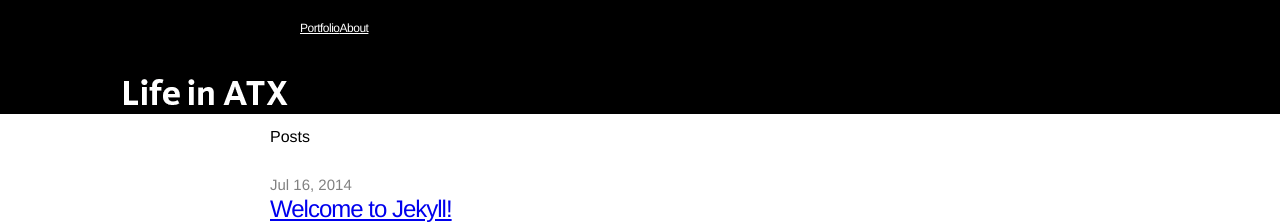
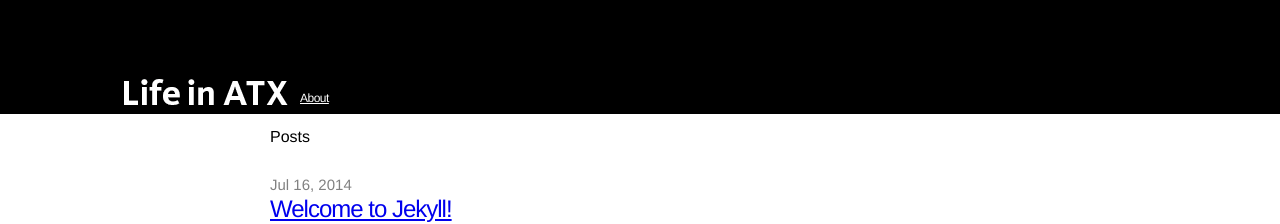
Before and after one commit to brettgrobarz/brettgrobarz.github.io, a Jekyll site: the page built from index.html, in a window 1280 px wide. Shown: the top 224 px of the page. Built offline with Jekyll 4.4.1, drawn with Linux system fonts in a browser that asks for light colours.

Commit message:
tidying up

```diff
--- a/css/main.css
+++ b/css/main.css
@@ -2,7 +2,8 @@
 
 #instafeed a {
   display: inline-block;
-  width: 100%;
+  width: 33%;
+  padding: 10px;
 
 }
 
@@ -124,7 +125,7 @@
 .site-nav .menu-icon { display: none; }
 
 .site-nav .page-link {
-  /*padding-top: 45px;*/
+  padding-top: 70px;
   font-size: 12px;
   /*margin-left: 20px;*/
   color: white;
```
Also changed, not shown: portfolio.md (deleted, +0 -10 lines).
